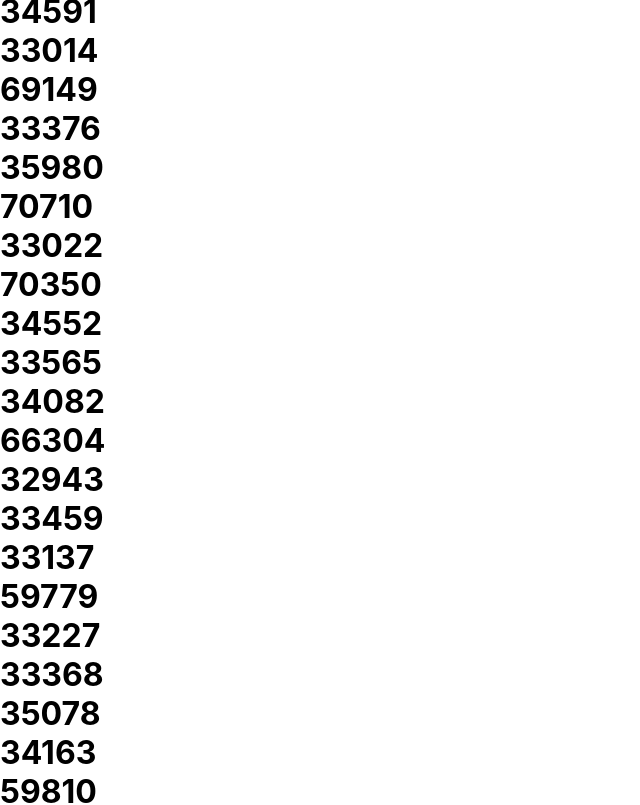
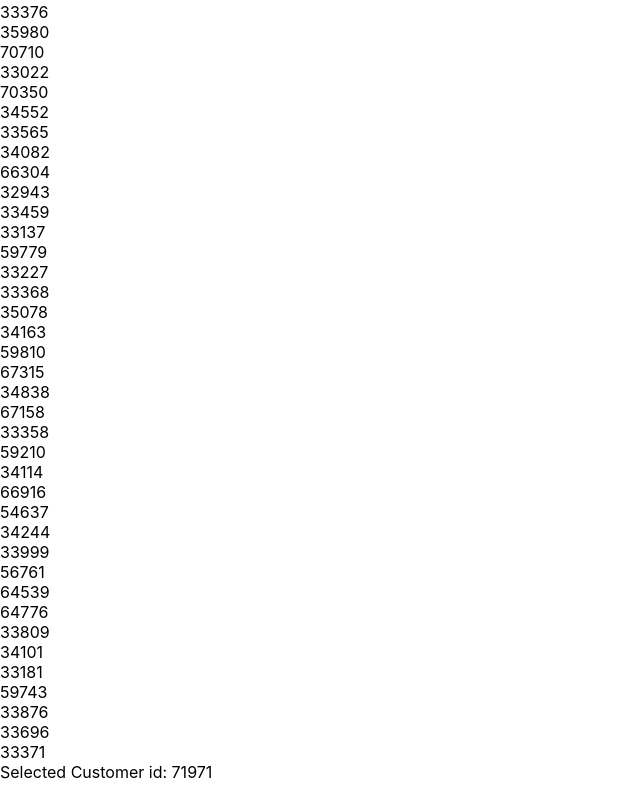
Before and after one commit to carrigan223/React_Redux_Communications, a React (Create React App) app: page / in a window 1280 px wide. Shown: the part 380-1185 px from the top of the page, without its empty margins (0-640 px from the left). After the commit the page ends 1162 px from the top, so only its background shows below. Built offline with nearby package versions, Linux system fonts and the light colour scheme.

Commit message:
SelectedCustomer reducer, CCard SelectedCustomer

```diff
--- a/src/App.js
+++ b/src/App.js
@@ -1,61 +1,17 @@
 import './App.css';
-import { useEffect } from 'react';
-import CustomerList from './components/customers/customerList/CustomerList';
+// import { useEffect } from 'react';
+import CustomerListConatiner from './components/customers/customerList/CustomerListContainer';
 import CustomerListHeader from './components/customers/customerListheader/CustomerListHeader';
-import {
-  fetchCustomers,
-  selectAllCustomers
-} from './features/customers/customersSlice';
-import { useSelector, useDispatch } from 'react-redux';
+// import { fetchCustomers } from './features/customers/customersSlice';
+// import { useSelector, useDispatch } from 'react-redux';
+import SelectedCustomer from './components/selectedCustomer/SelectedCustomer';
 
 function App() {
-  const customers = useSelector((state) => state.customers.customers);
-  const dispatch = useDispatch();
-  const customerStatus = useSelector((state) => state.customers.status);
-  const error = useSelector((state) => state.customers.error);
-
-  // const getData = () => {
-
-  //   fetch('data.json', {
-  //     headers: {
-  //       'Content-Type': 'application/json',
-  //       Accept: 'application/json'
-  //     }
-  //   })
-  //     .then(function (response) {
-  //       console.log(response);
-  //       return response.json();
-  //     })
-  //     .then(function (myJson) {
-  //       console.log(myJson);
-  //     });
-  // };
-
-  useEffect(() => {
-    console.log(`Customer status: ${customerStatus}`);
-    if (customerStatus === 'idle') {
-      console.log(`Customer status: ${customerStatus}`);
-      dispatch(fetchCustomers());
-    }
-  }, [customerStatus, dispatch]);
-  let content;
-
-  if (customerStatus === 'loading') {
-    content = <div>Loading</div>;
-  } else if (customerStatus === 'succeeded') {
-    content = customers.map((customer) => (
-      <div key={customer.id}>{customer.id}</div>
-    ));
-  } else if (customerStatus === 'failed') {
-    content = <div>{error}</div>;
-  }
-  // console.log(customers);
-
   return (
     <div className='App'>
-      <h1>{content}</h1>
       <CustomerListHeader />
-      <CustomerList />
+      <CustomerListConatiner />
+      <SelectedCustomer />
     </div>
   );
 }
--- a/src/app/store.js
+++ b/src/app/store.js
@@ -1,8 +1,10 @@
-import { configureStore } from "@reduxjs/toolkit";
-import customersReducer from "../features/customers/customersSlice";
+import { configureStore } from '@reduxjs/toolkit';
+import customersReducer from '../features/customers/customersSlice';
+import selectedCustomerReducer from '../features/selectedCustomer/selectedCustomerSlice';
 
 export default configureStore({
   reducer: {
-    customers: customersReducer
+    customers: customersReducer,
+    selectedCustomer: selectedCustomerReducer
   }
 });
--- /dev/null
+++ b/src/components/customers/customerCard/CustomerCard.js
@@ -0,0 +1,5 @@
+import React from 'react';
+
+export default function CustomerCard({ customer }) {
+  return <div>{customer.id}</div>;
+}
--- a/src/components/customers/customerList/CustomerList.js
+++ /dev/null
@@ -1,11 +0,0 @@
-import React from 'react'
-
-const CustomerList = () => {
-    return (
-        <div>
-            <h1>CustomerList</h1>
-        </div>
-    )
-}
-
-export default CustomerList
--- /dev/null
+++ b/src/components/customers/customerList/CustomerListContainer.js
@@ -0,0 +1,40 @@
+import React, { useEffect } from 'react';
+import CustomerCard from '../customerCard/CustomerCard';
+import { fetchCustomers } from '../../../features/customers/customersSlice';
+import { useSelector, useDispatch } from 'react-redux';
+
+const CustomerListContainer = () => {
+  const customers = useSelector((state) => state.customers.customers);
+  const dispatch = useDispatch();
+  const customerStatus = useSelector((state) => state.customers.status);
+  const error = useSelector((state) => state.customers.error);
+
+  useEffect(() => {
+    console.log(`Customer status: ${customerStatus}`);
+    if (customerStatus === 'idle') {
+      console.log(`Customer status: ${customerStatus}`);
+      dispatch(fetchCustomers());
+    }
+  }, [customerStatus, dispatch]);
+
+  const renderedCustomerListContainerContent = () => {
+    if (customerStatus === 'loading') {
+      return <div>Loading</div>;
+    } else if (customerStatus === 'succeeded') {
+      return customers.map((customer) => {
+        return <CustomerCard key={customer.id} customer={customer} />;
+      });
+    } else if (customerStatus === 'failed') {
+      return <div>{error}</div>;
+    }
+  };
+
+  return (
+    <div>
+      <h1>CustomerList</h1>
+      {renderedCustomerListContainerContent()}
+    </div>
+  );
+};
+
+export default CustomerListContainer;
--- /dev/null
+++ b/src/components/selectedCustomer/SelectedCustomer.js
@@ -0,0 +1,29 @@
+import React, { useEffect } from 'react';
+import { fetchSelectedCustomer } from '../../features/selectedCustomer/selectedCustomerSlice';
+import { useSelector, useDispatch } from 'react-redux';
+
+export default function SelectedCustomer() {
+  const id = useSelector((state) => state.selectedCustomer.id);
+  const selectedCustomerStatus = useSelector(
+    (state) => state.selectedCustomer.status
+  );
+  const error = useSelector((state) => state.selectedCustomer.error);
+  const dispatch = useDispatch();
+
+  const renderedSelectedCustomerContent = () => {
+    if (selectedCustomerStatus === 'loading') {
+      return <div>Loading</div>;
+    } else if (selectedCustomerStatus === 'succeeded') {
+      return <div>Selected Customer id: {id}</div>;
+    } else if (selectedCustomerStatus === 'failed') {
+      return <div>{error}</div>;
+    }
+  };
+
+  useEffect(() => {
+    if (selectedCustomerStatus === 'idle') {
+      dispatch(fetchSelectedCustomer());
+    }
+  }, [selectedCustomerStatus, dispatch]);
+  return <div>{renderedSelectedCustomerContent()}</div>;
+}
--- /dev/null
+++ b/src/features/selectedCustomer/selectedCustomerSlice.js
@@ -0,0 +1,40 @@
+import { createSlice, createAsyncThunk } from '@reduxjs/toolkit';
+import axios from 'axios';
+
+export const fetchSelectedCustomer = createAsyncThunk(
+  'selectedCustomer/fetchSelectedCustomer',
+  async () => {
+    const response = await axios.get('customerData.json');
+    console.log(response.data);
+    return response.data;
+  }
+);
+
+const initialState = {
+  id: 0,
+  status: 'idle',
+  error: null
+};
+
+export const selectedCustomerSlice = createSlice({
+  name: 'selectedCustomer',
+  initialState,
+  reducers: {},
+  extraReducers(builder) {
+    builder
+      .addCase(fetchSelectedCustomer.pending, (state, action) => {
+        state.status = 'loading';
+      })
+      .addCase(fetchSelectedCustomer.fulfilled, (state, action) => {
+        state.status = 'succeeded';
+        // Add any fetched posts to the array
+        state.id = action.payload.id;
+      })
+      .addCase(fetchSelectedCustomer.rejected, (state, action) => {
+        state.status = 'failed';
+        state.error = action.error.message;
+      });
+  }
+});
+
+export default selectedCustomerSlice.reducer;
```
Also changed, not shown: src/components/customers/customerListheader/CustomerListHeader.js (+8 -8 lines).
